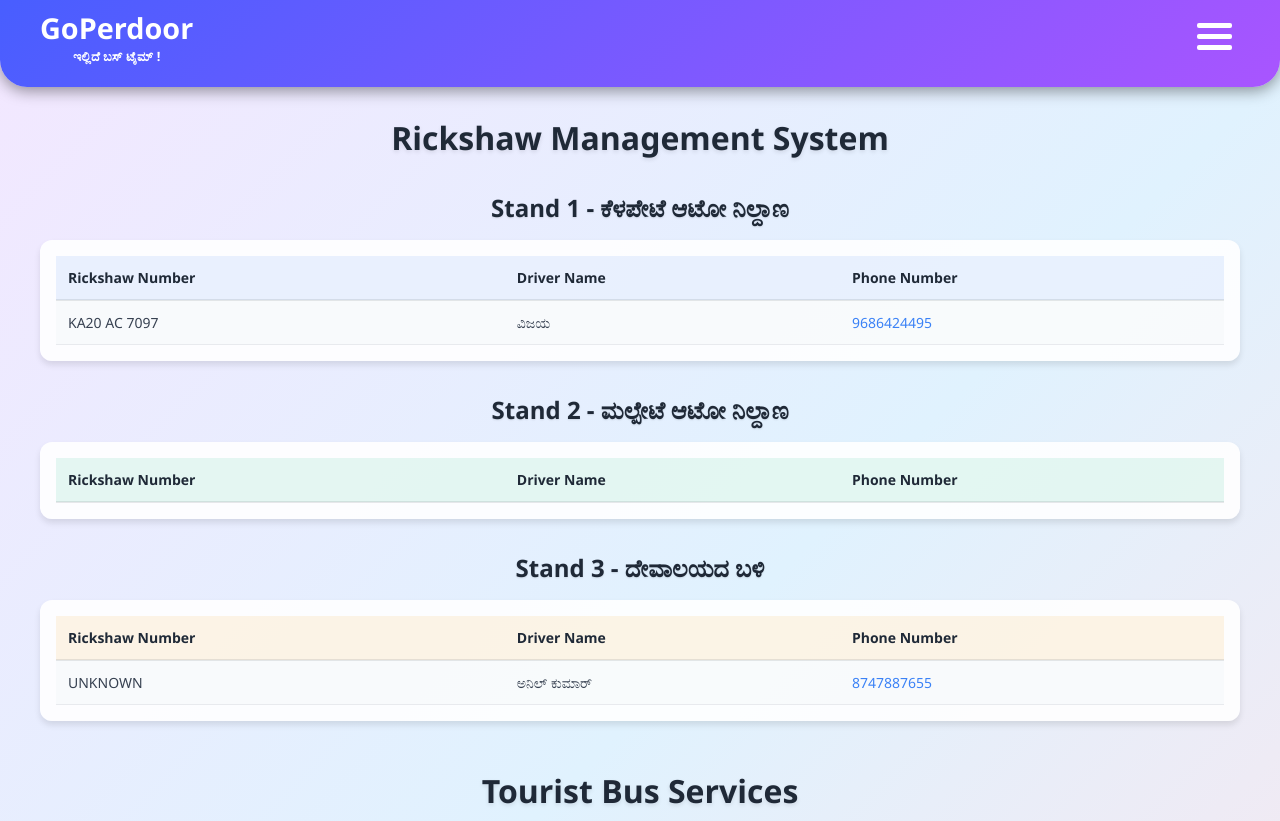
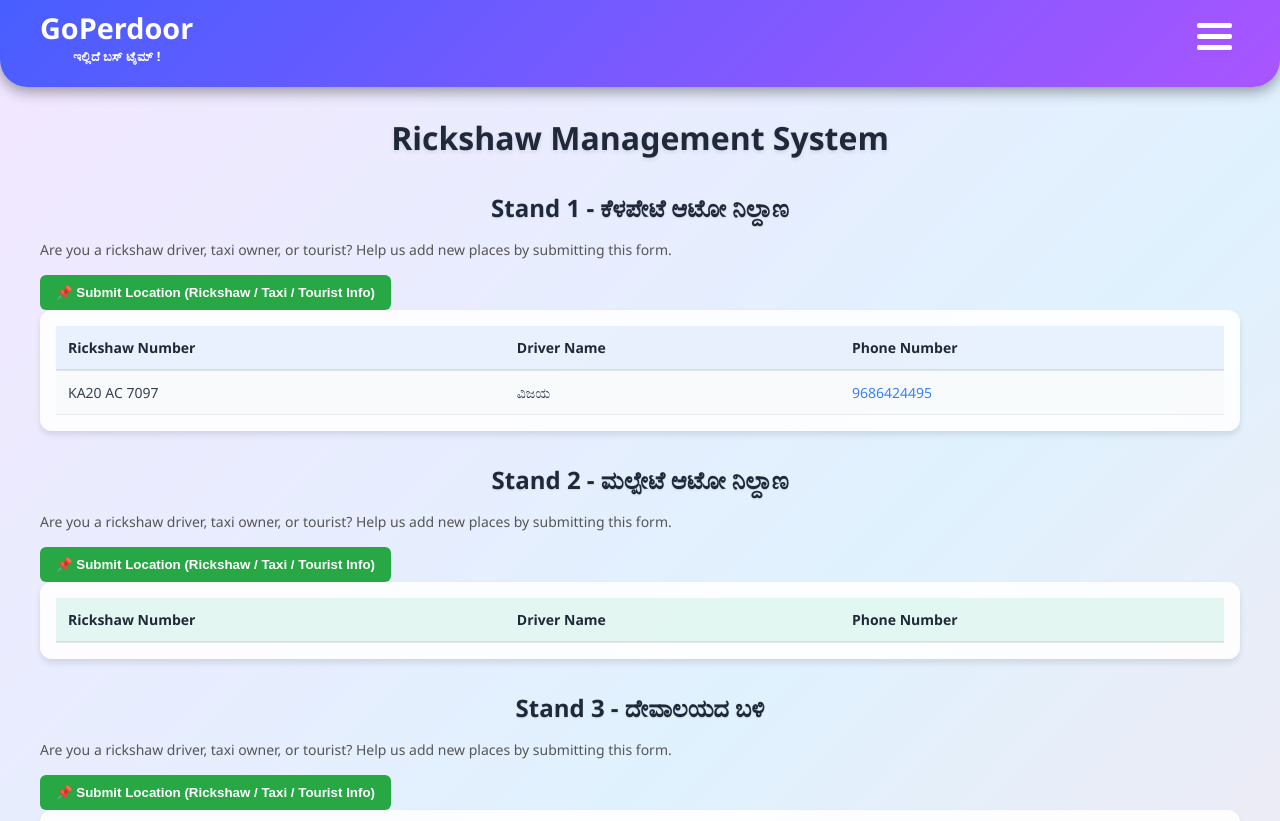
Before and after one commit to goperdoor/bus, a React (Create React App) app in the folder frontend/: page /RickshawBusManagement in a window 1280 px wide. Shown: the top 821 px of the page. Built offline with nearby package versions, Linux system fonts and the light colour scheme.

Commit message:
Update RickshawBusManagement.js

```diff
--- a/frontend/src/Pages/RickshawBusManagement.js
+++ b/frontend/src/Pages/RickshawBusManagement.js
@@ -54,6 +54,29 @@ const RickshawBusManagement = () => {
       }}>
         {title}
       </h2>
+        <p style={{ marginTop: '0.5rem', fontSize: '14px', color: '#555' }}>
+  Are you a rickshaw driver, taxi owner, or tourist? Help us add new places by submitting this form.
+</p>
+
+      <button
+  type="button"
+  onClick={() => window.open('https://forms.gle/5KUnkXEG5QnZfPot6', '_blank')}
+  style={{
+    marginTop: '1rem',
+    padding: '10px 16px',
+    backgroundColor: '#28a745',
+    color: '#fff',
+    fontWeight: 'bold',
+    border: 'none',
+    borderRadius: '6px',
+    cursor: 'pointer',
+  }}
+>
+  📌 Submit Location (Rickshaw / Taxi / Tourist Info)
+</button>
+
+
+
       <div style={{
         overflowX: 'auto',
         backgroundColor: 'rgba(255, 255, 255, 0.9)',
```
